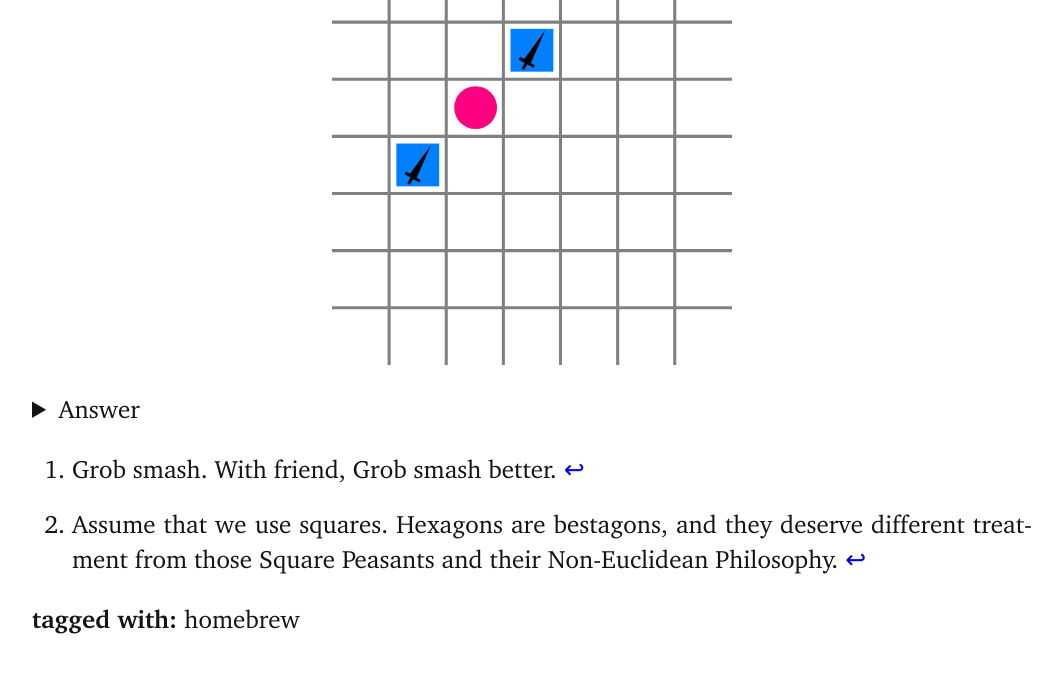
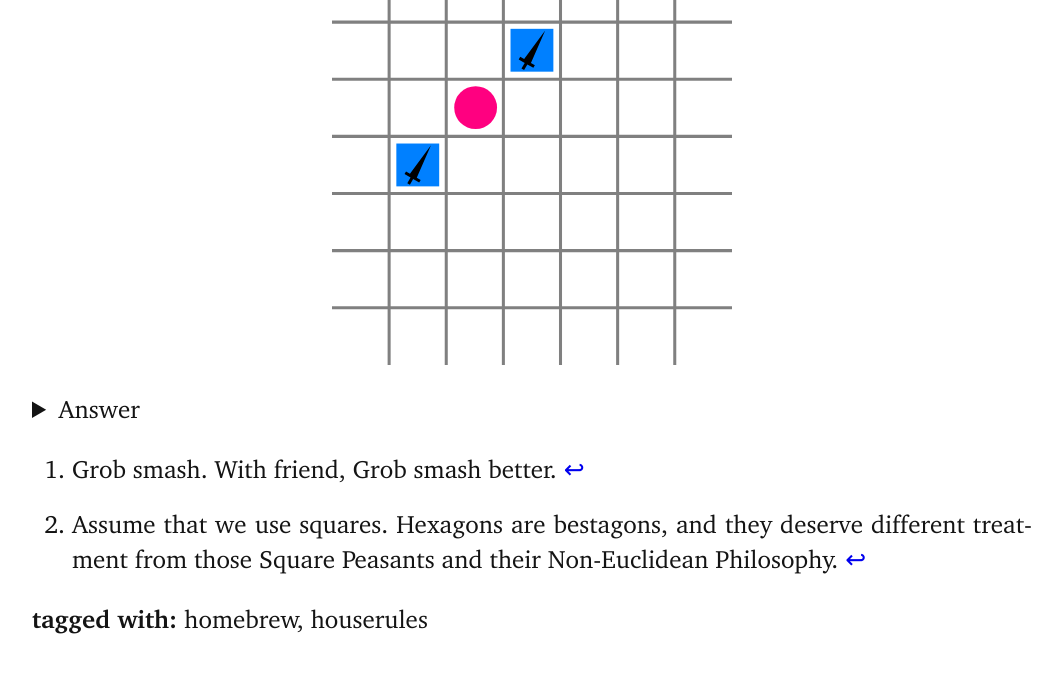
Before and after one commit to bjogart/logaine-lorestar, a Jekyll site: the page built from _posts/2023-10-29-flanking.md, in a window 1280 px wide and 900 px high, scrolled down 5431 px. Shown: the top 673 px of the window, without its empty margins (51-1106 px from the left). Built offline with Jekyll 4.4.1, drawn with Linux system fonts in a browser that asks for light colours; some of the changed lines change nothing that is shown.

Commit message:
Update flanking post date

```diff
--- a/_posts/2023-10-29-flanking.md
+++ b/_posts/2023-10-29-flanking.md
@@ -1,6 +1,6 @@
 ---
 title: Flanking
-tags: homebrew
+tags: homebrew houserules
 ---
 
 You gain a +2 bonus on melee hit rolls against creatures you flank[^1].
@@ -64,11 +64,11 @@
 Are the units represented by blue squares flanking the unit represented by the orange circle?
 Use the following legend:
 
-![Legend for test diagrams]({{ site.baseurl }}/res/2023/11/05/legend.svg)
+![Legend for test diagrams]({{ site.baseurl }}/res/2023/10/29/legend.svg)
 
 ### Question 1
 
-![Question 1]({{ site.baseurl }}/res/2023/11/05/q1.svg)
+![Question 1]({{ site.baseurl }}/res/2023/10/29/q1.svg)
 
 <details>
 <summary>Answer</summary>
@@ -77,7 +77,7 @@
 
 ### Question 2
 
-![Question 2]({{ site.baseurl }}/res/2023/11/05/q2.svg)
+![Question 2]({{ site.baseurl }}/res/2023/10/29/q2.svg)
 
 <details>
 <summary>Answer</summary>
@@ -86,7 +86,7 @@
 
 ### Question 3
 
-![Question 3]({{ site.baseurl }}/res/2023/11/05/q3.svg)
+![Question 3]({{ site.baseurl }}/res/2023/10/29/q3.svg)
 
 <details>
 <summary>Answer</summary>
@@ -95,7 +95,7 @@
 
 ### Question 4
 
-![Question 4]({{ site.baseurl }}/res/2023/11/05/q4.svg)
+![Question 4]({{ site.baseurl }}/res/2023/10/29/q4.svg)
 
 <details>
 <summary>Answer</summary>
@@ -107,7 +107,7 @@
 
 ### Question 5
 
-![Question 5]({{ site.baseurl }}/res/2023/11/05/q5.svg)
+![Question 5]({{ site.baseurl }}/res/2023/10/29/q5.svg)
 
 <details>
 <summary>Answer</summary>
@@ -122,7 +122,7 @@
 
 ### Question 6
 
-![Question 6]({{ site.baseurl }}/res/2023/11/05/q6.svg)
+![Question 6]({{ site.baseurl }}/res/2023/10/29/q6.svg)
 
 <details>
 <summary>Answer</summary>
```
Also changed, not shown: res/2023/10/29/legend.svg (renamed from res/2023/11/05/legend.svg), res/2023/10/29/q1.svg (renamed from res/2023/11/05/q1.svg), res/2023/10/29/q2.svg (renamed from res/2023/11/05/q2.svg), res/2023/10/29/q3.svg (renamed from res/2023/11/05/q3.svg), res/2023/10/29/q4.svg (renamed from res/2023/11/05/q4.svg), res/2023/10/29/q5.svg (renamed from res/2023/11/05/q5.svg), res/2023/10/29/q6.svg (renamed from res/2023/11/05/q6.svg).
